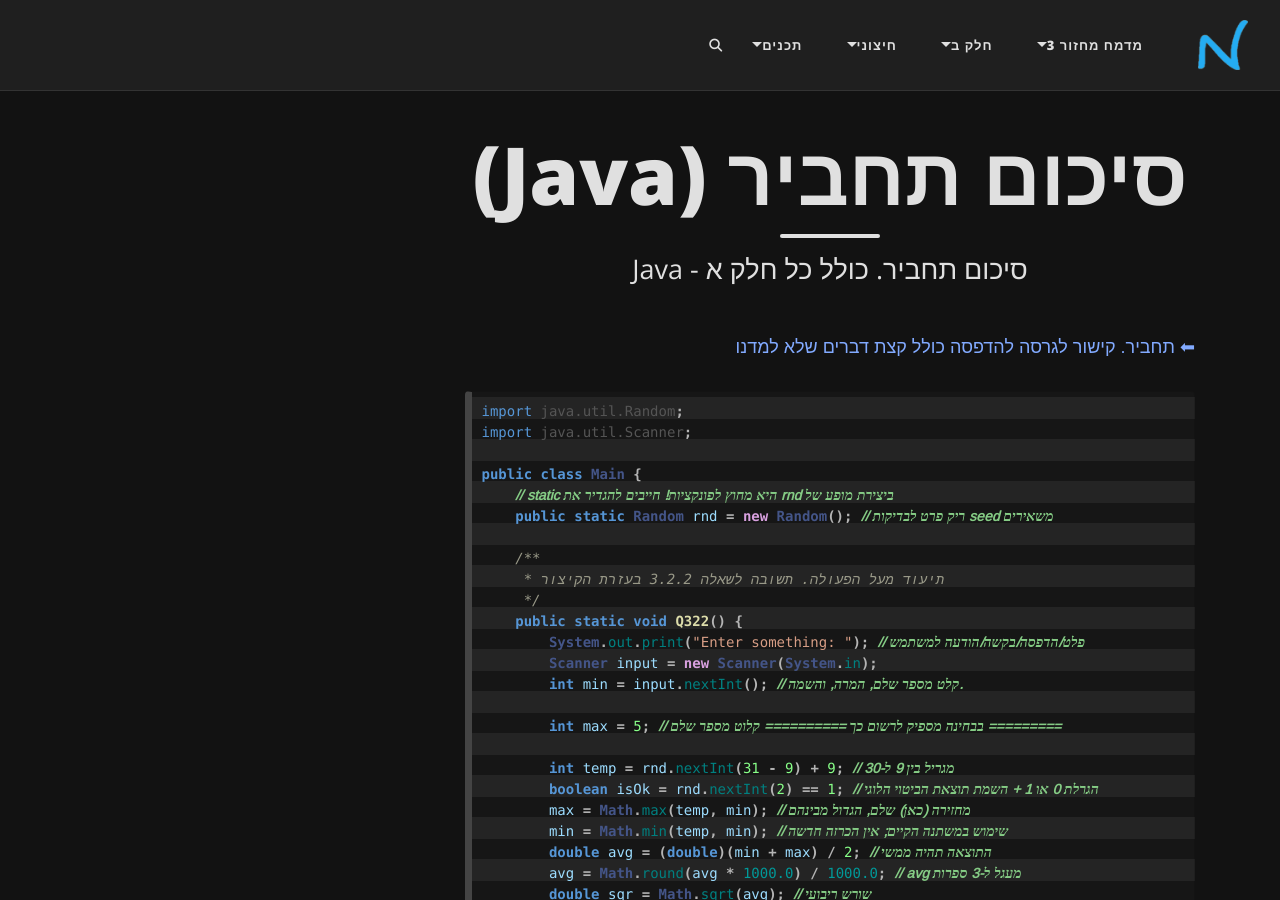
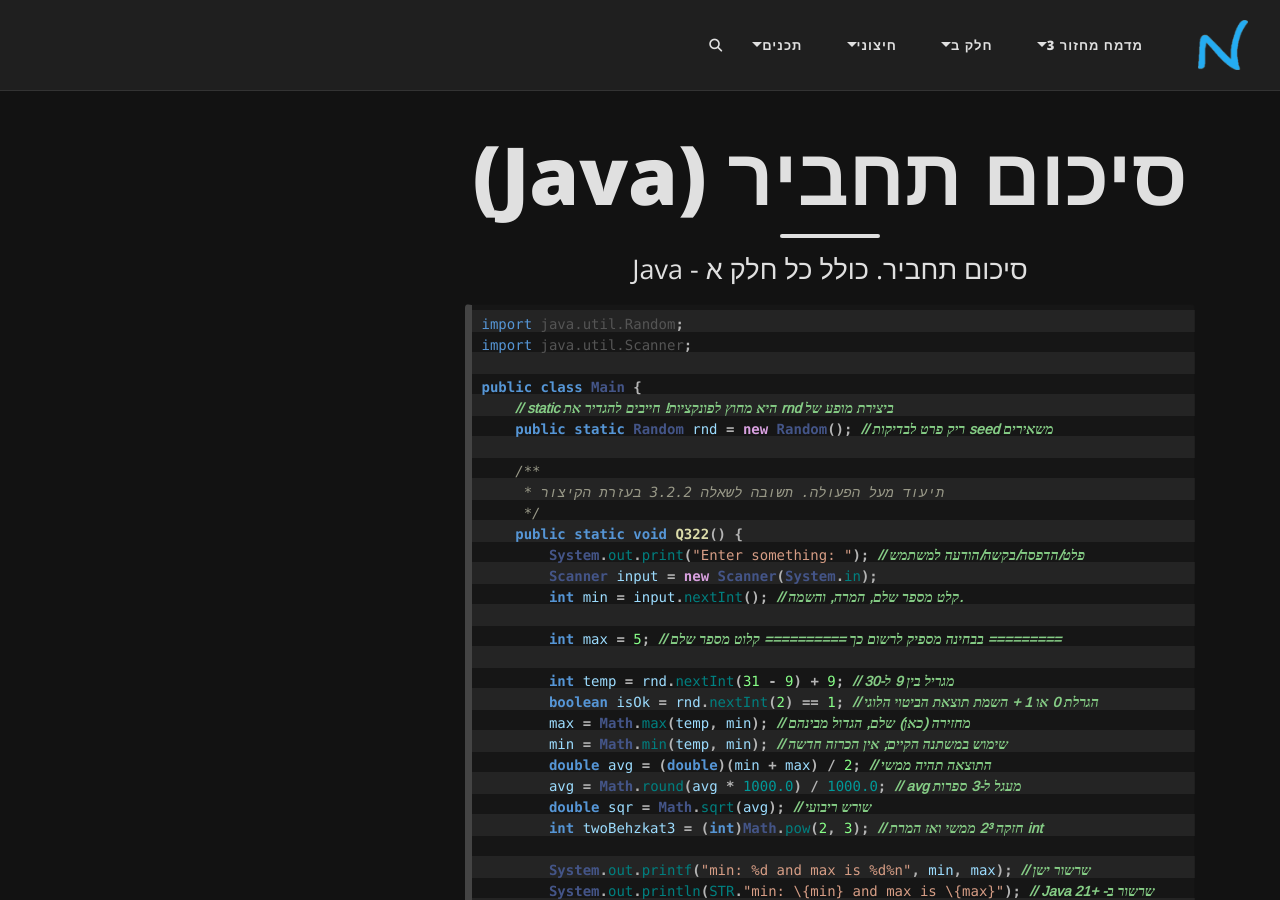
Before and after one commit to 3strategy/BeautifulYesodot, a Jekyll site: the page built from cs/ChapterSyntaxSummary2java.md, in a window 1280 px wide and 900 px high. Built offline with Jekyll 4.4.1, drawn with Linux system fonts in a browser that asks for light colours; comment, search, counter and statistics services are not loaded; some of the changed text lies outside the part shown.

Commit message:
הורדת קישורים מטעים

````diff
--- a/cs/ChapterSyntaxSummary2java.md
+++ b/cs/ChapterSyntaxSummary2java.md
@@ -7,7 +7,7 @@
 lang: he
 ---
 
-[⬅ תחביר. קישור לגרסה להדפסה כולל קצת דברים שלא למדנו](/cs/ChapterSyntaxSummary2ToPrint)
+
 
 ```java
 import java.util.Random;
@@ -76,5 +76,3 @@
     }
 }
 ```
-
-[⬅ תחביר. קישור לגרסה להדפסה כולל קצת דברים שלא למדנו](/cs/ChapterSyntaxSummary2ToPrint)
````
